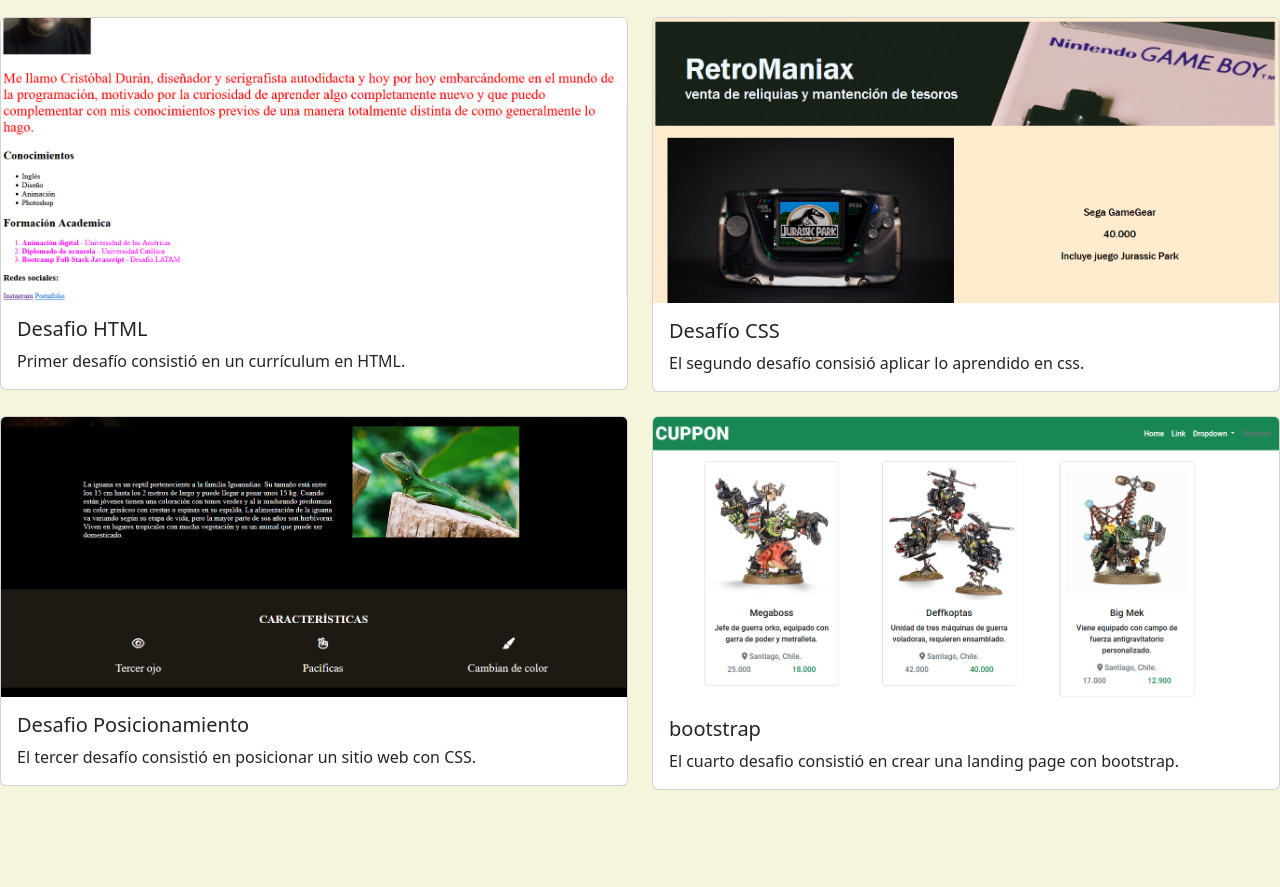
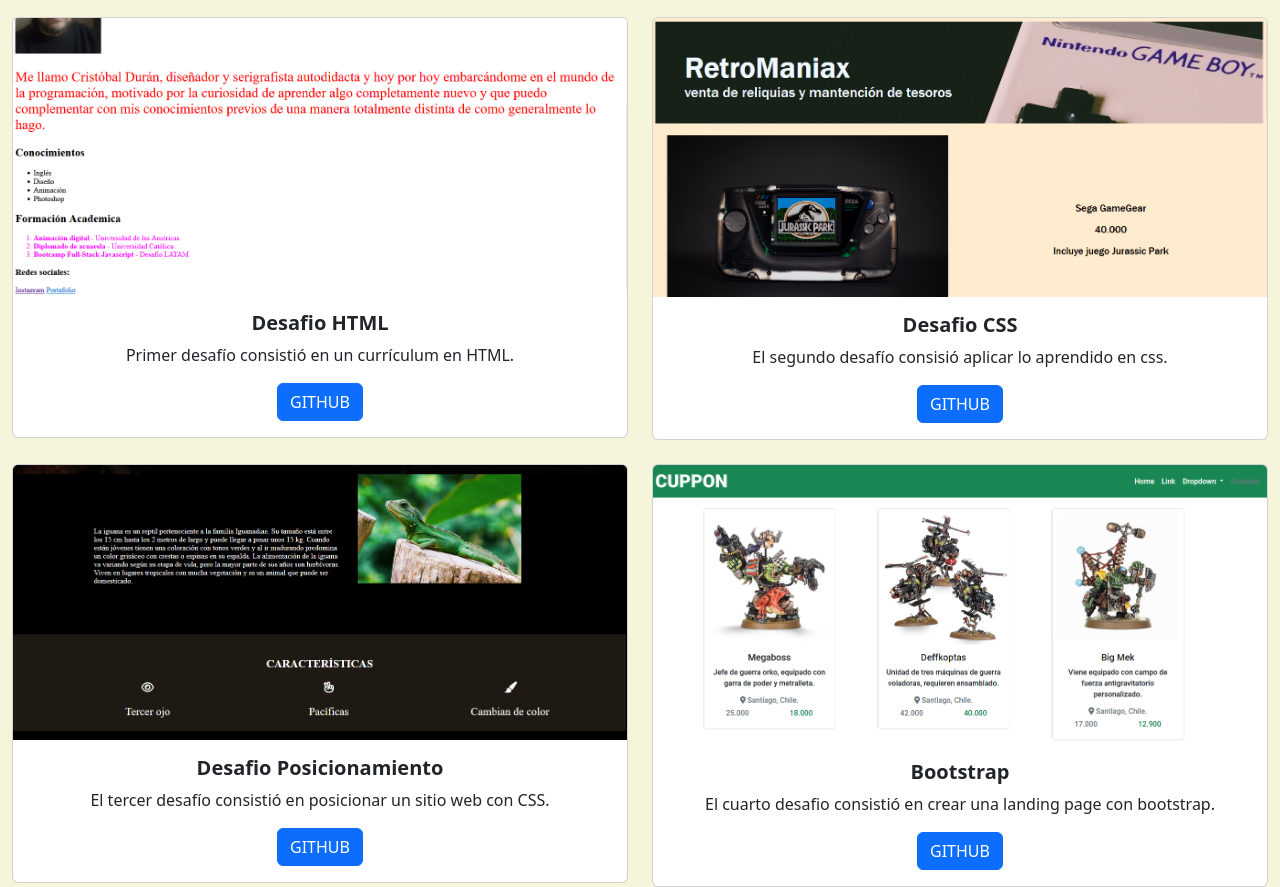
Before and after one commit to cristobalds/desafiofinal, a plain HTML site: page index.html in a window 1280 px wide. Shown: the part 159-1046 px from the top of the page. Before the commit the page ends 949 px from the top, so only its background shows below. Drawn offline with nearby package versions, Linux system fonts and the light colour scheme.

Commit message:
commit final

```diff
--- a/index.html
+++ b/index.html
@@ -42,49 +42,54 @@
 
   <h1 class="titulo">Mis proyectos</h1>
 
-  <div class="row row-cols-1 row-cols-md-2 g-4">
-    <div class="col">
+  <div class="row row-cols-1 row-cols-md-2 g-4 row justify-content-md-center">
+    <div class="col" style="width:40rem">
       <div class="card">
         <img src="assets/imgs/html.png" class="card-img-top" alt="imghtml">
-        <div class="card-body">
-          <h5 class="card-title">Desafio HTML</h5>
+        <div class="card-body text-center">
+          <h5 class="card-title"><b>Desafio HTML</b></h5>
           <p class="card-text">Primer desafío consistió en un currículum en HTML.</p>
+          <a href="https://github.com/cristobalds/desafio1" class="btn btn-primary">GITHUB</a>
         </div>
       </div>
     </div>
-    <div class="col">
+    <div class="col" style="width:40rem">
       <div class="card">
         <img src="assets/imgs/css.png" class="card-img-top" alt="imgcss">
-        <div class="card-body">
-          <h5 class="card-title">Desafío CSS</h5>
+        <div class="card-body text-center">
+          <h5 class="card-title"><b>Desafio CSS</b></h5>
           <p class="card-text">El segundo desafío consisió aplicar lo aprendido en css.</p>
+          <a href="https://github.com/cristobalds/desafio2" class="btn btn-primary">GITHUB</a>
         </div>
       </div>
     </div>
-    <div class="col">
+    <div class="col" style="width:40rem">
       <div class="card">
         <img src="assets/imgs/posicionamiento.png" class="card-img-top" alt="imgposicionamiento">
-        <div class="card-body">
-          <h5 class="card-title">Desafio Posicionamiento</h5>
+        <div class="card-body text-center">
+          <h5 class="card-title"><b>Desafio Posicionamiento</b></h5>
           <p class="card-text">El tercer desafío consistió en posicionar un sitio web con CSS.</p>
+          <a href="https://github.com/cristobalds/desafio3" class="btn btn-primary">GITHUB</a>
+
         </div>
       </div>
     </div>
-    <div class="col">
+    <div class="col" style="width:40rem">
       <div class="card">
         <img src="assets/imgs/bootstrap.png" class="card-img-top" alt="imgbootstrap">
-        <div class="card-body">
-          <h5 class="card-title">bootstrap</h5>
+        <div class="card-body text-center">
+          <h5 class="card-title"><b>Bootstrap</b></h5>
           <p class="card-text">El cuarto desafio consistió en crear una landing page con bootstrap.</p>
+          <a href="https://github.com/cristobalds/desafio4" class="btn btn-primary">GITHUB</a>
         </div>
       </div>
     </div>
   </div>
 
 
-  <script src="https://cdn.jsdelivr.net/npm/bootstrap@5.2.3/dist/js/bootstrap.bundle.min.js"
-    integrity="sha384-kenU1KFdBIe4zVF0s0G1M5b4hcpxyD9F7jL+jjXkk+Q2h455rYXK/7HAuoJl+0I4"
-    crossorigin="anonymous"></script>
+    <script src="https://cdn.jsdelivr.net/npm/bootstrap@5.2.3/dist/js/bootstrap.bundle.min.js"
+      integrity="sha384-kenU1KFdBIe4zVF0s0G1M5b4hcpxyD9F7jL+jjXkk+Q2h455rYXK/7HAuoJl+0I4"
+      crossorigin="anonymous"></script>
 
 </body>
 
```
